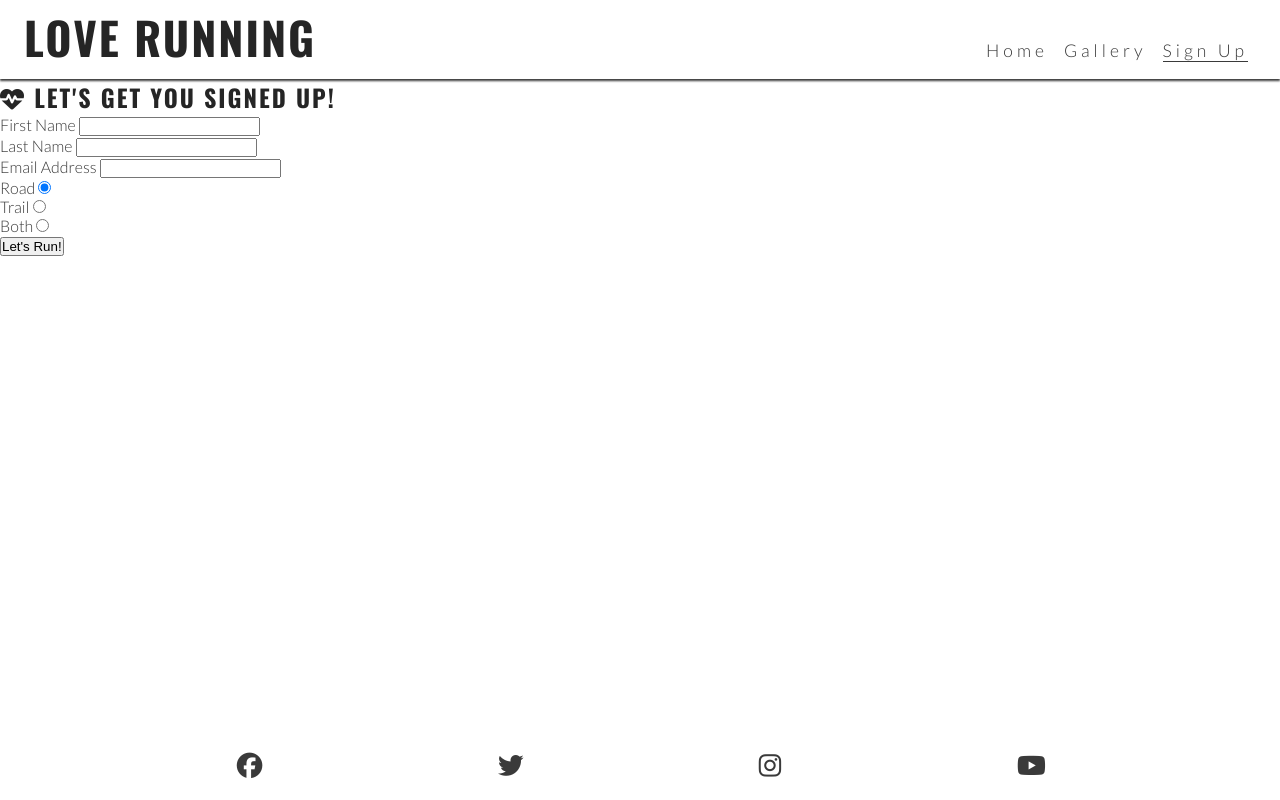
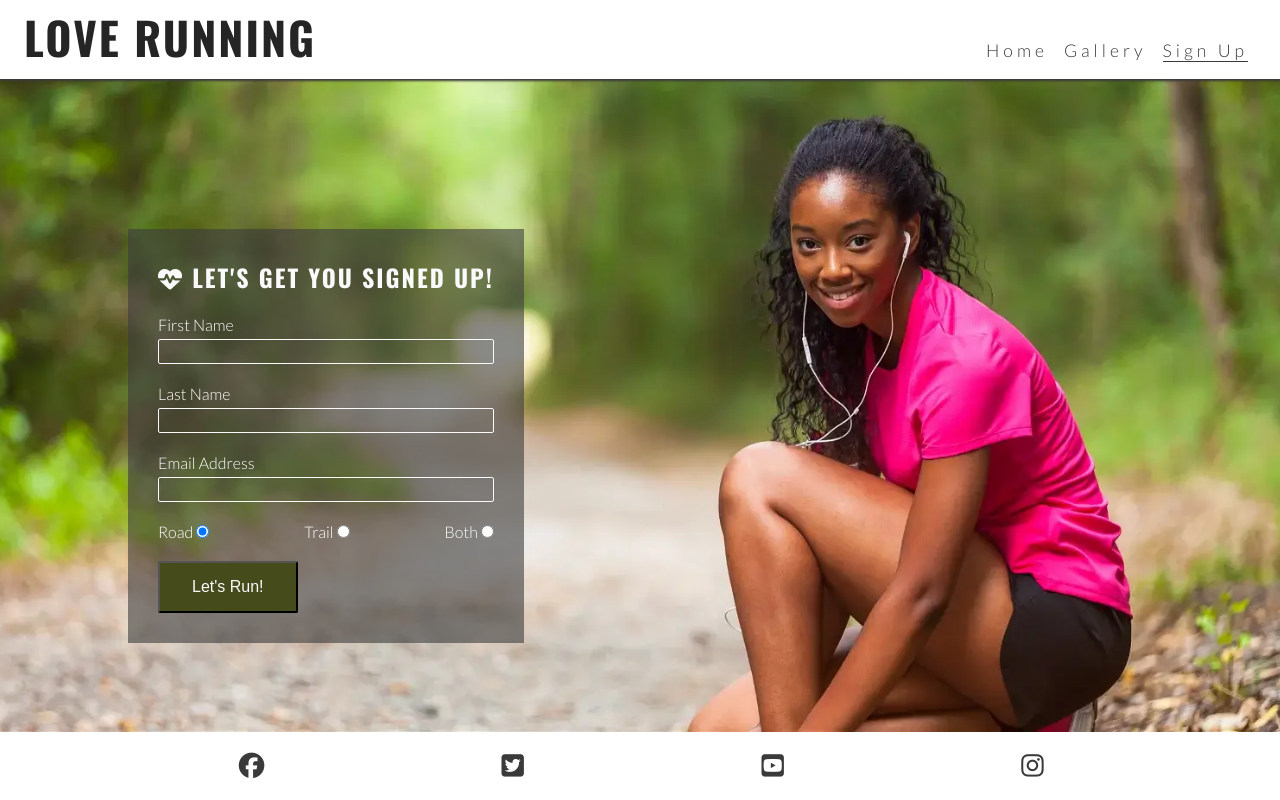
Before and after one commit to TonyD68-code/love_running, a plain HTML site: page signup.html in a window 1280 px wide. Drawn offline with nearby package versions, Linux system fonts and the light colour scheme.

Commit message:
added styling to signup form

```diff
--- a/assets/css/style.css
+++ b/assets/css/style.css
@@ -18,14 +18,13 @@ body {
     font-family: 'Lato', sans-serif;
 }
 
-h1,
-h2,
-h3 {
+h1, h2, h3 {
     font-family: 'Oswald', sans-serif;
     text-transform: uppercase;
     letter-spacing: 2px;
     color: #252525;
 }
+
 .hidden-heading {
     display: none;
 }
@@ -54,7 +53,7 @@ header a {
     list-style-type: none;
 }
 
-#menu>li {
+#menu > li {
     margin-bottom: 1em;
 }
 
@@ -89,9 +88,13 @@ nav {
 
 /* Main content */
 main {
-    /* Make main element take up any surplus space to push footer down */
+    /* Enlarge main element to push footer down*/
     flex: 1 0 auto;
+    /* Add margin at the top to prevent content from being covered by the header */
     margin-top: 47px;
+    /* Enable flex properties for child elements */
+    display: flex;
+    flex-direction: column;
 }
 
 /* Hero section */
@@ -114,8 +117,7 @@ main {
     padding-left: 10px;
 }
 
-#cover-text>h2,
-#cover-text>h3 {
+#cover-text > h2, #cover-text > h3 {
     color: #ffffff;
 }
 
@@ -131,8 +133,8 @@ main {
     font-size: 280%;
 }
 
-#benefits-physical>div,
-#benefits-mental>div {
+#benefits-physical > div,
+#benefits-mental > div {
     line-height: 20px;
     margin-bottom: 20px;
 }
@@ -147,7 +149,7 @@ main {
 }
 
 #circle-cover-bg {
-    background: url('../images/reasons-image.webp') no-repeat top center/cover;
+    background: url('../images/reasons-image.webp') no-repeat top center / cover;
     height: 90vw;
     width: 90vw;
     margin-bottom: 20px;
@@ -163,8 +165,10 @@ main {
     justify-content: center;
 }
 
+/* Meetup Times section */
 #times {
-    background: url(../images/dublin-city.webp) no-repeat center/cover;
+    background: url('../images/dublin-city.webp') no-repeat center/cover;
+    /* Handles responsivity without the need for a media query */
     display: flex;
     flex-wrap: wrap;
 }
@@ -174,16 +178,20 @@ main {
     background-color: rgba(0, 0, 0, .6);
     padding: 15px;
     text-align: center;
+    /* This will not wrap on screens of less than 400px wide.
+    Each div will expand to fill the available space on its row */
     flex-basis: 200px;
     flex-grow: 1;
+    /* Creates a grid of meetup time dives over the background image */
     border: 2px solid white;
 }
 
 #times h3 {
+    /* Override the heading colour set in general styles */
     color: #fafafa;
 }
 
-/* gallery pages */
+/* Gallery page */
 #photos img {
     width: 100%;
     line-height: 1em;
@@ -191,6 +199,57 @@ main {
 
 #photos {
     line-height: 0;
+}
+
+/* Form */
+#signup {
+    background-image: url("../images/signup-image.webp");
+    background-size: cover;
+    background-position: 75%;
+    padding: 20px 10% 0 10%;
+    flex-grow: 1;
+}
+
+
+#signup-form {
+    color: #ffffff;
+    background-color: rgba(60, 60, 60, 0.6);
+    padding: 30px;
+}
+
+
+#signup-form>h2 {
+    color: #fafafa;
+    margin-bottom: 20px;
+}
+
+
+.text-input {
+    background: transparent;
+    color: #fafafa;
+    width: 100%;
+    height: 25px;
+    margin: 5px 0 20px 0;
+    border: 1px solid #fafafa;
+    border-radius: 2px;
+    padding: 0 5px;
+}
+
+
+.radio-buttons {
+    width: 100%;
+    display: flex;
+    justify-content: space-between;
+}
+
+
+.join-button {
+    margin-top: 20px;
+    border-radius: 2px;
+    padding: 15px 32px;
+    font-size: 100%;
+    background-color: #454b1b;
+    color: #fafafa;
 }
 
 /* Footer */
@@ -208,22 +267,16 @@ main {
     color: #3a3a3a;
 }
 
-
-/* media query large ort landscape phones */
-
+/* Media query: large or landscape phones (576px and up) */
 @media screen and (min-width: 576px) {
     #photos {
         column-count: 2;
         column-gap: 0;
     }
-
 }
-
-
 
 /* Media query: tablets and larger (768px and up) */
 @media screen and (min-width: 768px) {
-
     /* Header */
     nav {
         display: block;
@@ -237,7 +290,7 @@ main {
         display: flex;
     }
 
-    #menu>li {
+    #menu > li {
         padding-left: 1rem;
     }
 
@@ -271,25 +324,53 @@ main {
         width: 100%;
     }
 
-    #benefits-physical>div,
-    #benefits-mental>div {
+    #benefits-physical > div,
+    #benefits-mental > div {
         width: 75%;
     }
 
-    #benefits-mental>div {
+    #benefits-mental > div {
         text-align: end;
         align-self: flex-end;
     }
+
+    /* Gallery */
     #photos {
         column-count: 3;
     }
 
+    /* Form */
+    #signup {
+        background-position: center;
+        position: relative;
+    }
+
+    #signup-form {
+        max-width: 400px;
+        position: absolute;
+        left: 10%;
+        top: 150px;
+    }
+
+    .text-input:hover {
+        border-color: #f16c6b;
+    }
+
+    .join-button:hover {
+        background-color: #fafafa;
+        color: #454b1b;
+    }
 }
 
 /* Large devices (laptops and desktops, 992px and up) */
 @media screen and (min-width: 992px) {
-    #menu a:hover {
+    #menu a:hover{
         border-bottom: 1px solid #3a3a3a;
+    }
+
+    /* Gallery */
+    #photos {
+        column-count: 4;
     }
 }
 
@@ -319,7 +400,4 @@ main {
     #benefits-physical > div {
         align-self: flex-end;
     }
-    #photos {
-        column-count: 4;
-    }
 }
--- a/signup.html
+++ b/signup.html
@@ -3,27 +3,32 @@
 
 <head>
     <meta charset="UTF-8">
+    <meta http-equiv="X-UA-Compatible" content="IE=edge">
     <meta name="viewport" content="width=device-width, initial-scale=1.0">
-    <!-- Meta tags for search engines-->
-     <meta name="description" content="Love Running. Club for runners in Dublin, Ireland. Urban running, trail running, Dublin docklands and Phoenix Park">
+    <!-- Meta tags for search engines -->
+    <meta name="description"
+        content="Love Running. Club for runners in Dublin, Ireland. Urban running, trail running. Dublin docklands and Phoenix Park">
     <meta name="keywords" content="love running, run, running club, runners, Ireland, Dublin, sport, exercise">
+    <!-- Title -->
     <title>Love Running</title>
-    <!-- favicon-->
+    <!-- Favicon -->
     <link rel="apple-touch-icon" sizes="180x180" href="assets/favicon/apple-touch-icon.png">
     <link rel="icon" type="image/png" sizes="32x32" href="assets/favicon/favicon-32x32.png">
     <link rel="icon" type="image/png" sizes="16x16" href="assets/favicon/favicon-16x16.png">
-    <!-- stylesheet-->
+    <!-- Stylesheet -->
     <link rel="stylesheet" href="assets/css/style.css">
 </head>
 
 <body>
-<!--header-->
+    <!-- Header -->
     <header>
         <a href="index.html">
             <h1 id="logo">Love Running</h1>
         </a>
         <input type="checkbox" id="nav-toggle" name="nav-toggle">
-    <label for="nav-toggle" class="nav-toggle-label"><i class="fa-solid fa-bars"></i></label>
+        <label for="nav-toggle" class="nav-toggle-label">
+            <i class="fa-solid fa-bars"></i>
+        </label>
         <nav>
             <ul id="menu">
                 <li><a href="index.html">Home</a></li>
@@ -32,7 +37,8 @@
             </ul>
         </nav>
     </header>
-<!--Main Content-->
+
+    <!-- Main content -->
     <main>
         <section id="signup">
             <form id="signup-form" method="POST" action="https://formdump.codeinstitute.net">
@@ -64,37 +70,35 @@
             </form>
         </section>
     </main>
-<!--Footer-->
+
+    <!-- Footer -->
     <footer>
         <ul id="social-networks">
             <li>
-            <a href="https://www.facebook.com" target="_blank" rel="noopener"
-            aria-label="visit our facebook page opens in a new tab">
+                <a href="https://www.facebook.com/" target="_blank" rel="noopener"
+                    aria-label="Visit our Facebook page (opens in a new tab)">
                     <i class="fa-brands fa-facebook"></i></a>
             </li>
             <li>
-            <a href="https://twitter.com" target="_blank" rel="noopener"
-            aria-label="visit our twitter page opens in a new tab">
-            <i class="fa-brands fa-twitter"></i></a>
+                <a href="https://www.twitter.com/" target="_blank" rel="noopener"
+                    aria-label="Visit our Twitter page (opens in a new tab)">
+                    <i class="fa-brands fa-twitter-square"></i></a>
             </li>
             <li>
-            <a href="https://www.instagram.com" target="_blank" rel="noopener"
-            aria-label="visit our Instagram page opens in a new tab">
+                <a href="https://www.youtube.com/" target="_blank" rel="noopener"
+                    aria-label="Visit our YouTube page (opens in a new tab)">
+                    <i class="fa-brands fa-youtube-square"></i></a>
+            </li>
+            <li>
+                <a href="https://www.instagram.com/" target="_blank" rel="noopener"
+                    aria-label="Visit our Instagram page (opens in a new tab)">
                     <i class="fa-brands fa-instagram"></i></a>
             </li>
-        <li>
-            <a href="https://www.youtube.com" target="_blank" rel="noopener"
-            aria-label="visit our you tube page opens in a new tab">
-            <i class="fa-brands fa-youtube"></i></a>
-        </li>
-
-
-
         </ul>
     </footer>
 
-<!-- font awseome link-->
-<script src="https://kit.fontawesome.com/2e7986e94c.js" crossorigin="anonymous"></script>
+    <!-- Font Awesome kit -->
+    <script src="https://kit.fontawesome.com/3b20d96fa9.js" crossorigin="anonymous"></script>
 </body>
 
 </html>
```
Also changed, not shown: assets/images/signup-image.webp (added). Lines whose indentation alone changed are shown as unchanged.
